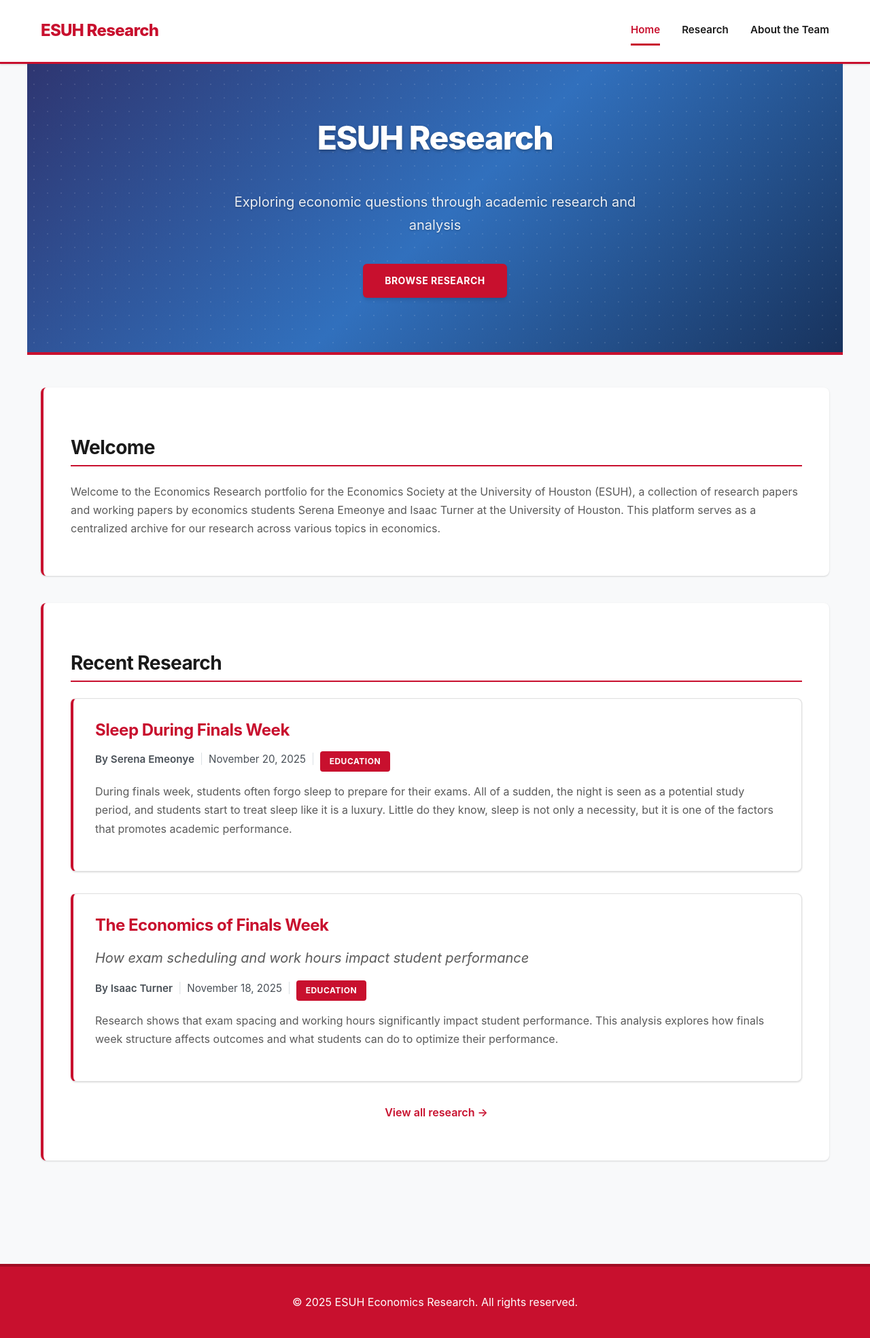
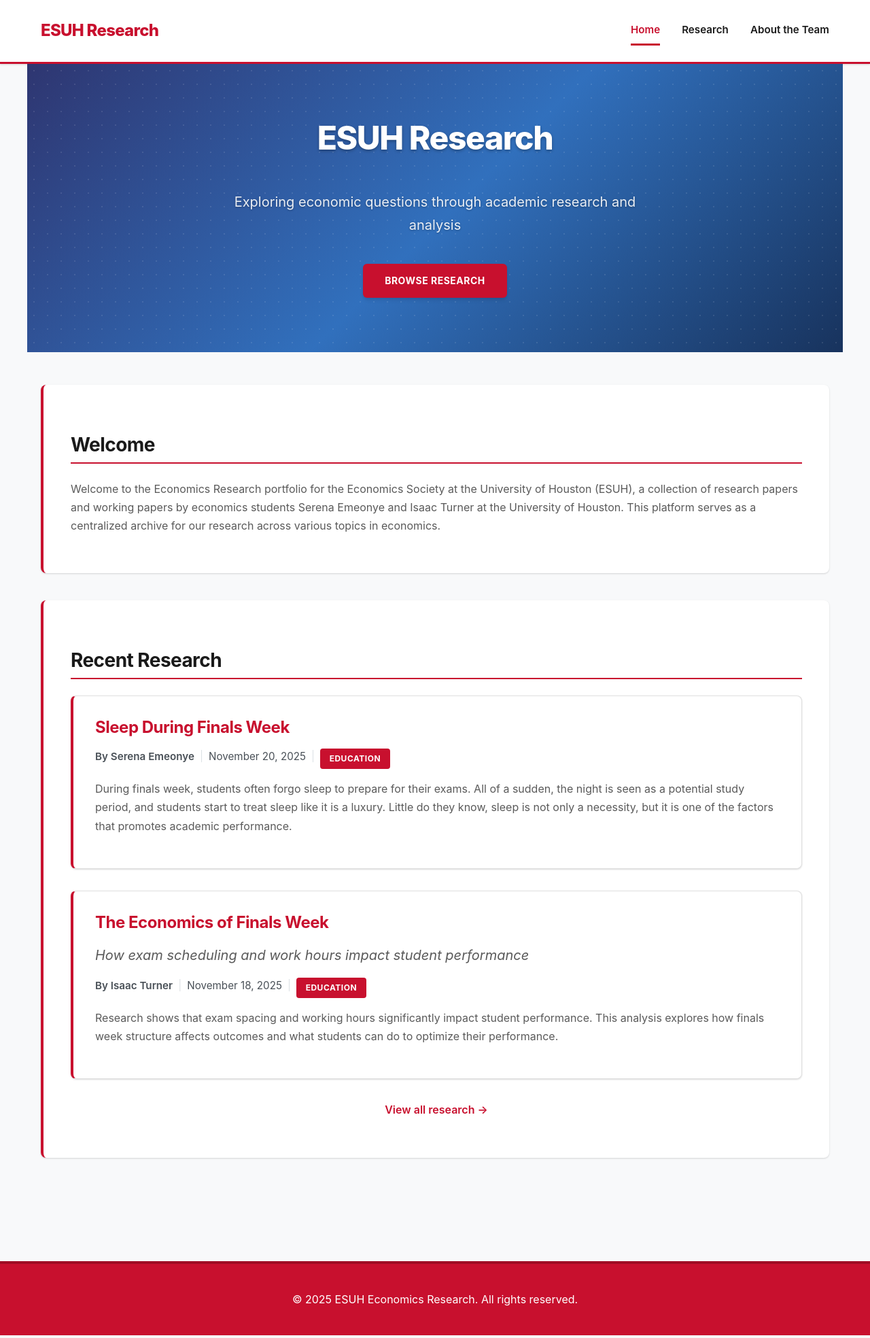
Before and after one commit to econsociety/esuh, a Jekyll site: the page built from index.html, in a window 1280 px wide. Shown: the whole page at 68% size. Built offline with Jekyll 4.4.1, drawn with Linux system fonts in a browser that asks for light colours.

Commit message:
Update main.css

```diff
--- a/assets/css/main.css
+++ b/assets/css/main.css
@@ -154,7 +154,7 @@
   text-align: center;
   padding: 5rem 20px;
   margin: -3rem -20px 3rem;
-  border-bottom: 4px solid var(--primary-color);
+  border-bottom: 0px solid var(--primary-color);
   position: relative;
   overflow: hidden;
   /* Animated gradient background */
```
